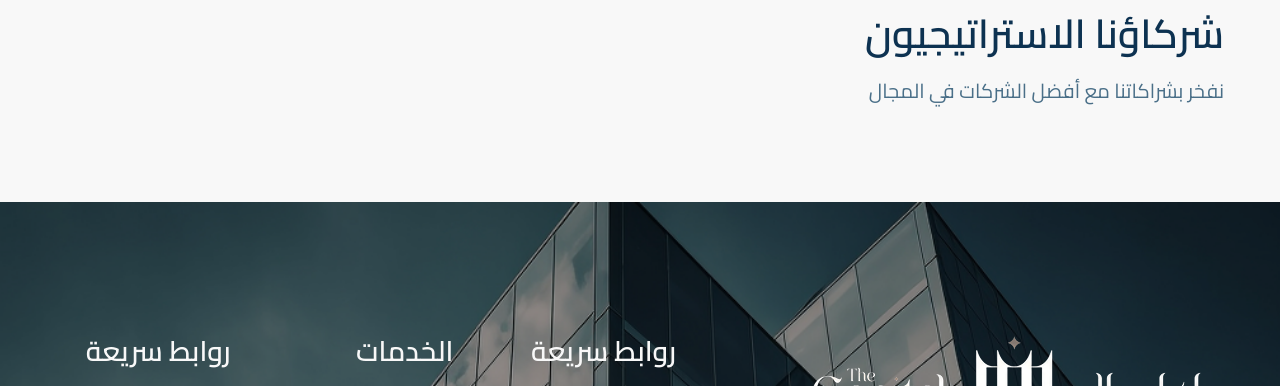
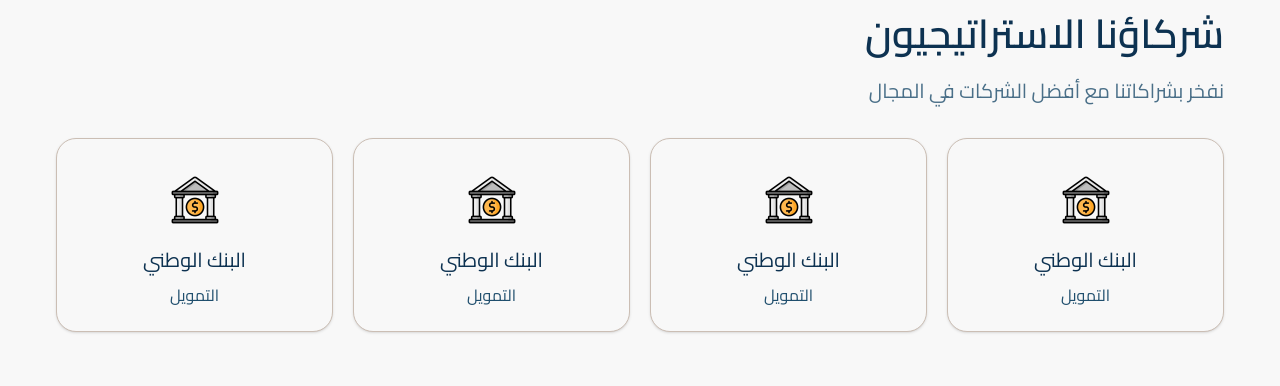
Before and after one commit to iabdwahab/thecapital-realestate, a Next.js app: page /partners in a window 1280 px wide. Shown: the part 860-1246 px from the top of the page. Built offline with nearby package versions, Linux system fonts and the light colour scheme; no server answers.

Commit message:
Styling PartnerCard.

```diff
--- /dev/null
+++ b/components/partners_page/PartnerCard.tsx
@@ -0,0 +1,19 @@
+import Image from "next/image";
+import GradientCardBorder from "../global/GradientCardBorder";
+
+export default function PartnerCard() {
+  return (
+    <article
+      tabIndex={0}
+      className="rounded-card-radius group hover:gradient-card-hover-light max-lg:focus:gradient-card-hover-light duration-hover-normal bg-background border-secondary-light relative flex flex-col items-center gap-2 border p-6 shadow-sm transition"
+    >
+      <GradientCardBorder />
+
+      <div className="group-hover:bg-primary max-lg:group-focus:bg-primary duration-hover-normal rounded-card-radius p-3 transition">
+        <Image src="/icons/bank.png" alt="Icon" width={50} height={50} className="" />
+      </div>
+      <h3 className="text-body-large text-primary">البنك الوطني</h3>
+      <p className="text-body-small text-primary-light">التمويل</p>
+    </article>
+  );
+}
--- a/components/partners_page/PartnersSection.tsx
+++ b/components/partners_page/PartnersSection.tsx
@@ -1,4 +1,5 @@
 import SectionTitleDescription from "../global/SectionTitleDescription";
+import PartnerCard from "./PartnerCard";
 
 export default function PartnersSection() {
   return (
@@ -7,6 +8,13 @@ export default function PartnersSection() {
         title="شركاؤنا الاستراتيجيون"
         description="نفخر بشراكاتنا مع أفضل الشركات في المجال"
       />
+
+      <div className="grid gap-5 md:grid-cols-2 lg:grid-cols-4">
+        <PartnerCard />
+        <PartnerCard />
+        <PartnerCard />
+        <PartnerCard />
+      </div>
     </section>
   );
 }
```
Also changed, not shown: public/icons/bank.png (added).
